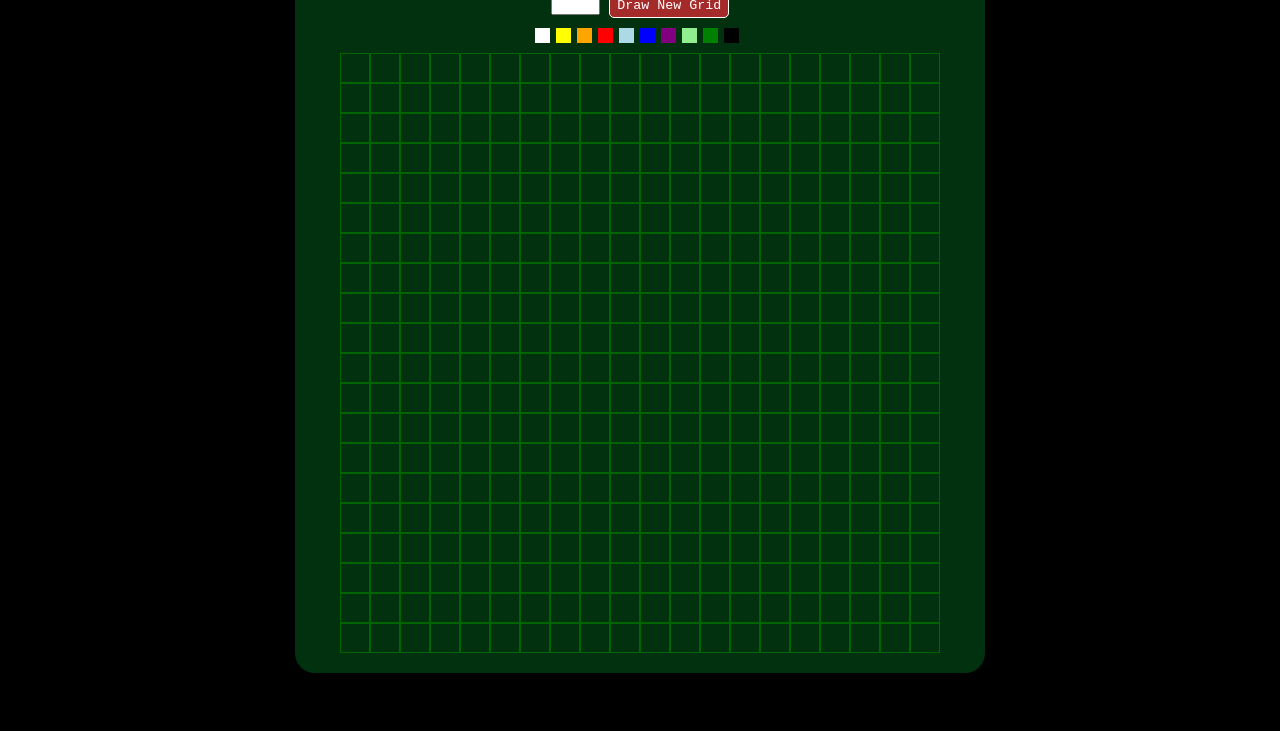
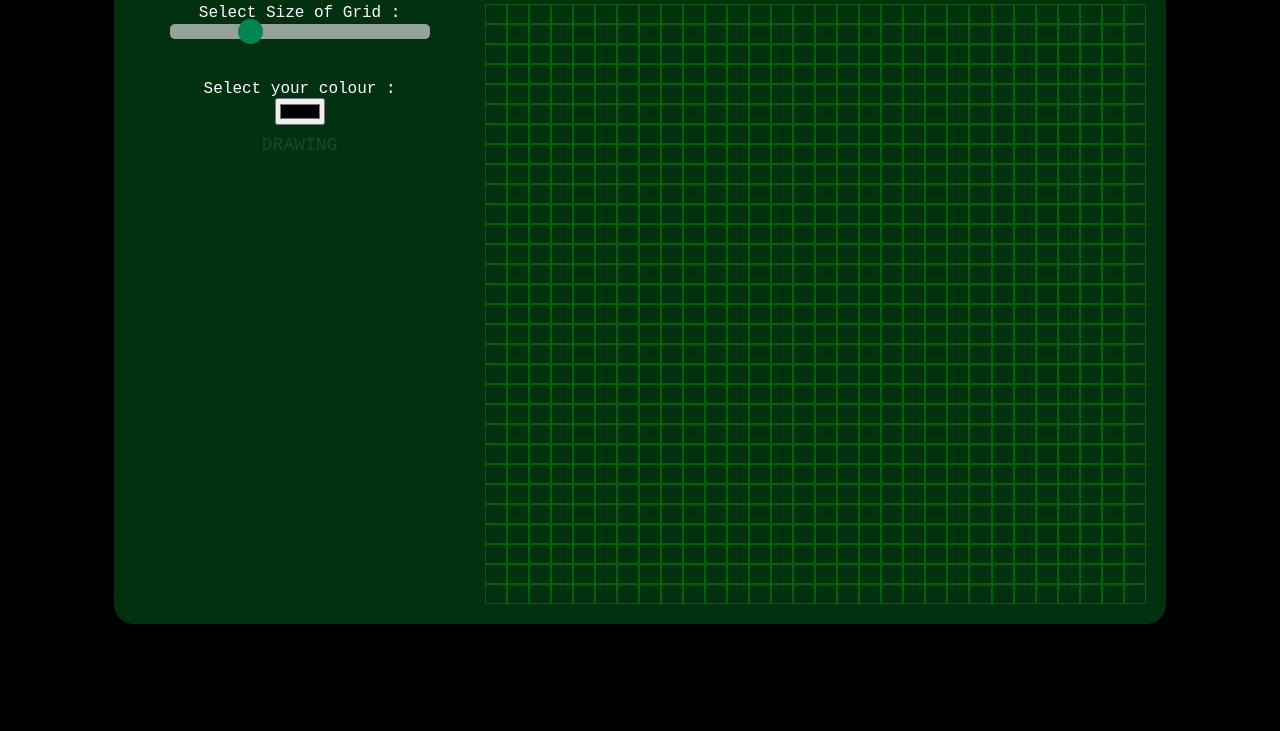
Before and after one commit to SariethaCoding/EtchSketch, a plain HTML site: page index.html in a window 1280 px wide. Shown: the part 69-800 px from the top of the page. Drawn offline with Linux system fonts and the light colour scheme.

Commit message:
Added new colour picker and slider to make it more user friendly

```diff
--- a/css.css
+++ b/css.css
@@ -3,8 +3,18 @@ body {
     font-family: 'Courier New', Courier, monospace;
 }
 
+
+h1 {
+    font-size: 40px;
+    font-weight: bold;
+    margin:auto;
+    text-align: center;
+    width: 800px;
+    color:white;
+}
+
 #container {
-    width: 650px;
+    width: 80%;
     background-color:rgb(2, 49, 16);
     margin:auto;
     padding: 20px;
@@ -12,30 +22,50 @@ body {
     text-align: center;
     color:white;
 
+    display: flex;
+
 }
 
-h1 {
-    font-size: 30px;
-    font-weight: bold;
-    margin-top:-10px;
-    margin-bottom: 10px;
-    color:white;
+#info {
+    flex: 1;
+    border : 0px solid yellow;
+    margin-right: 20px;
+
 }
 
-#container button {
-    width : 120px;
-    height: 25px;
+.slider {
+    -webkit-appearance: none;
+    width: 260px;
+    height: 15px;
     border-radius: 5px;
-    background-color: brown;
-    border:1px solid white;
-    color: white;
-
-    font-family: 'Courier New', Courier, monospace;
+    background: #d3d3d3;
+    outline: none;
+    opacity: 0.7;
+    -webkit-transition: .2s;
+    transition: opacity .2s;
 }
 
-#container button:hover {
-    background-color: darkred;
+.slider:hover {
+    opacity:1;
 }
+
+.slider::-webkit-slider-thumb {
+    -webkit-appearance: none;
+    appearance: none;
+    width: 25px;
+    height: 25px;
+    border-radius: 50%;
+    background: #04AA6D;
+    cursor: pointer;
+  }
+
+  .slider::-moz-range-thumb {
+    width: 25px;
+    height: 25px;
+    border-radius: 50%;
+    background: #04AA6D;
+    cursor: pointer;
+  }
 
 #textInfo {
     margin-top: 10px;
@@ -45,9 +75,10 @@ h1 {
 #grid {
 
     border: 0px solid rgb(9, 99, 44);
-    width: 600px;
+    width: 100%;
     height: 600px;
     margin:auto;
+    flex:2;
 }
 
 .row {
@@ -70,21 +101,7 @@ h1 {
 
 }
 
-.colours {
-    display: flex;
-    justify-content: center;
-    margin: 10px 0px 10px 0px;
+#drawing {
+    font-size: 18px;
+    opacity: 10%;
 }
-
-.colourBlock {
-    height:15px;
-    width:15px;
-    margin-right: 6px;
-}
-
-.colourBlock:hover {
-    border:1px solid white;
-    height:13px;
-    width:13px;
-
-}
--- a/etch.js
+++ b/etch.js
@@ -1,20 +1,25 @@
-// Set drawing colour :
-let drawColour = "white";
+// Set drawing colour default to black:
+let drawColour = "#000000" ;
 
 // Set pen to not drawing as default
 let penActive = false;
 
-// Initialize default grid of size 20x20
-createGrid(20);
+// Initialize default grid on pageload
+createGrid();
 
 
 //Eventlistener to toggle pen on/off
 const gridBlock = document.getElementById("grid");
+const penActiveIcon = document.getElementById("drawing");
 gridBlock.addEventListener("click", function (e) {
     if (penActive) {
         penActive = false;
+        penActiveIcon.style.opacity = "10%";
     }
-    else {penActive = true;}
+    else {
+        penActive = true;
+        penActiveIcon.style.opacity = "100%";
+    }
 
     console.log ("Pen has been toggled to : " + penActive);
 
@@ -24,12 +29,15 @@ gridBlock.addEventListener("click", function (e) {
 
 function changeColour(newColour) {
     drawColour = newColour;
+    console.log("Colour is : " + drawColour);
 }
 
 
-function createGrid(squares) {
+function createGrid() {
 // Clean the previous grid!
 document.getElementById("grid").textContent = "";
+
+let squares = document.getElementById("gridSizeSlider").value;
 
 // Create a grid of squares...
 for(let i = 0; i < squares; i++) {
@@ -56,24 +64,3 @@ for(let i = 0; i < squares; i++) {
 }
 
 }
-
-
-
-function getNumberOfSquares() {
-    // Get the value of the input field with id="numb"
-    let x = document.getElementById("numb").value;
-    // If x is Not a Number or less than one or greater than 100
-
-    if (isNaN(x) || x < 1 ) {
-        document.getElementById("textInfo").innerHTML = "Input not valid";
-    }
-    else if (x > 100) {
-        document.getElementById("textInfo").innerHTML = "Grid can't exceed 100 squares per row";
-    }
-    else {
-        document.getElementById("textInfo").innerHTML = "New grid created (size "+x+" x "+x+")";
-        createGrid(x);
-    }
-
-
-  }
--- a/index.html
+++ b/index.html
@@ -8,26 +8,24 @@
     <title>Etch-a-Sketch Project</title>
 </head>
 <body>
+    <h1>Etch-a-Sketch</h1>
+
     <div id="container">
-        <h1>Etch-a-Sketch</h1>
 
-        <input id="numb" size="3">
-        <button type="button" onclick="getNumberOfSquares()">Draw New Grid</button>
+        <div id="info">
+            Select Size of Grid :
+            <div class="slidecontainer">
+                <input type="range" min="1" max="100" value="30" class="slider" id="gridSizeSlider" onchange="createGrid()">
+            </div>
 
-        <div class="colours">
-            <div onclick="changeColour('white')" class="colourBlock" style="background-color: white;"></div>
-            <div onclick="changeColour('yellow')" class="colourBlock" style="background-color: yellow;"></div>
-            <div onclick="changeColour('orange')" class="colourBlock" style="background-color: orange;"></div>
-            <div onclick="changeColour('red')" class="colourBlock" style="background-color: red;"></div>
-            <div onclick="changeColour('lightblue')" class="colourBlock" style="background-color: lightblue;"></div>
-            <div onclick="changeColour('blue')" class="colourBlock" style="background-color: blue;"></div>
-            <div onclick="changeColour('purple')" class="colourBlock" style="background-color: purple;"></div>
-            <div onclick="changeColour('lightgreen')" class="colourBlock" style="background-color: lightgreen;"></div>
-            <div onclick="changeColour('green')" class="colourBlock" style="background-color: green;"></div>
-            <div onclick="changeColour('black')" class="colourBlock" style="background-color: black;"></div>
+            <br><br>
+            Select your colour : <br>
+            <input type="color" id="drawColour" onchange="changeColour(this.value)">
+
+            <div id="textInfo"></div>
+
+            <div id="drawing">DRAWING</div>
         </div>
-
-        <div id="textInfo"></div>
 
         <div id="grid"></div>
 
```
